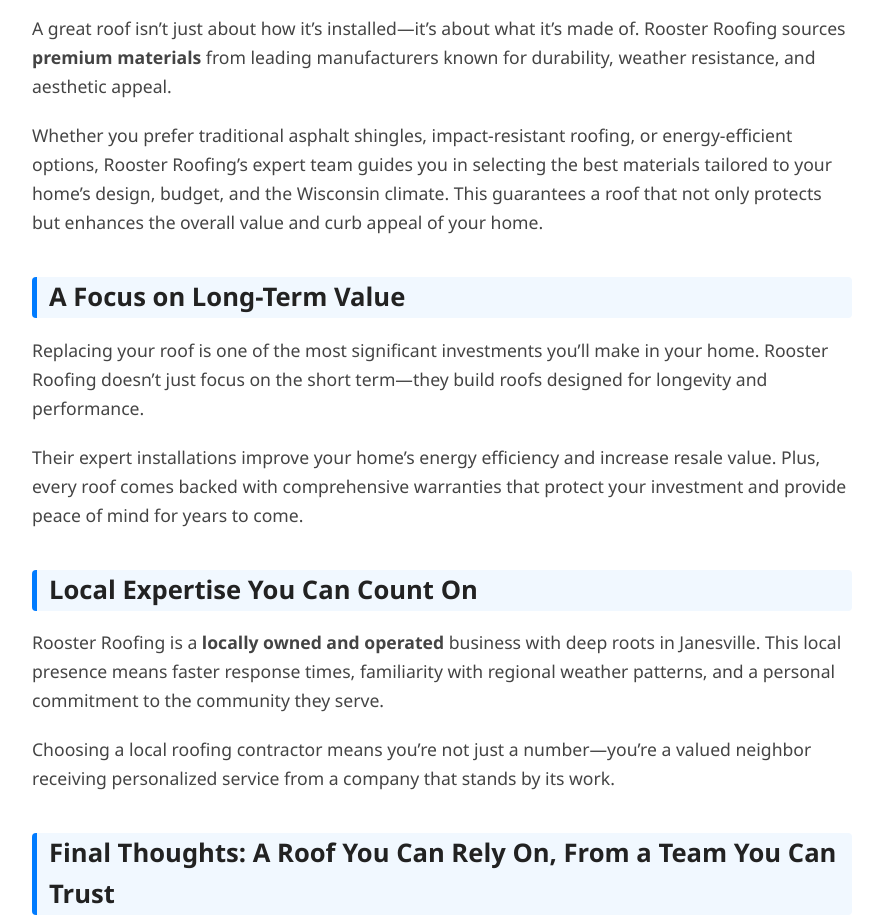
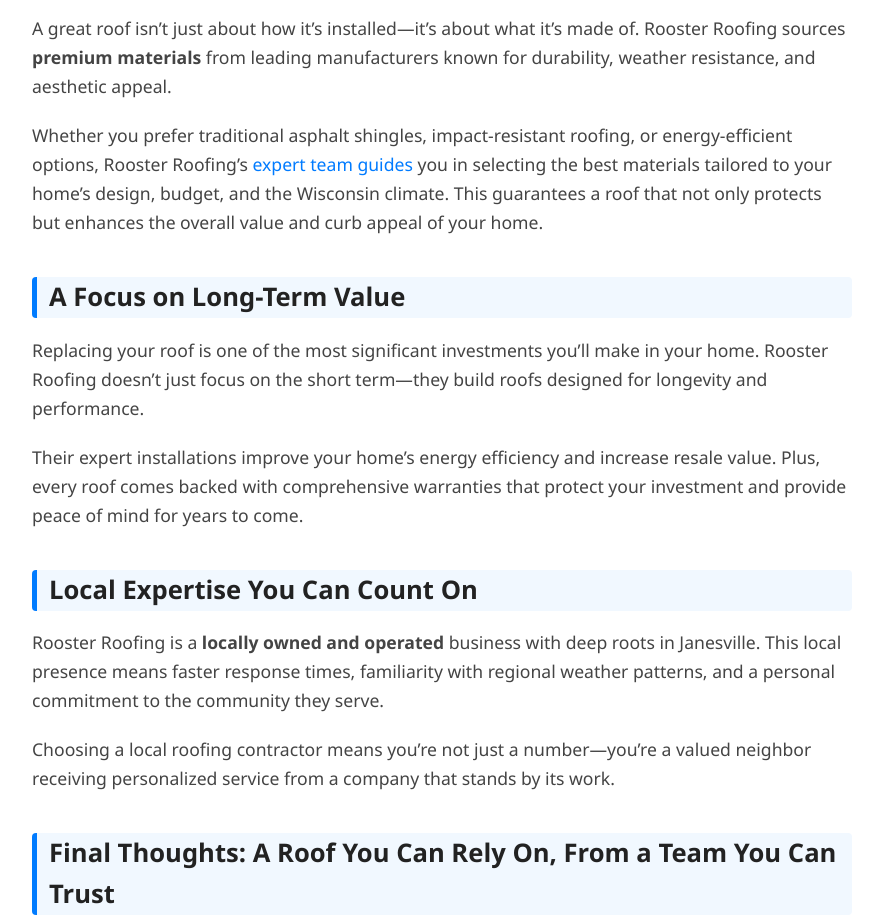
Before and after one commit to carbonnen096/roofing-contractor-render, a plain HTML site: page index.html in a window 1280 px wide. Shown: the part 1700-2618 px from the top of the page, without its empty margins (198-1075 px from the left). Drawn offline with Linux system fonts and the light colour scheme.

Commit message:
Update index.html

```diff
--- a/index.html
+++ b/index.html
@@ -160,7 +160,7 @@
       A great roof isn’t just about how it’s installed—it’s about what it’s made of. Rooster Roofing sources <strong>premium materials</strong> from leading manufacturers known for durability, weather resistance, and aesthetic appeal.
     </p>
     <p>
-      Whether you prefer traditional asphalt shingles, impact-resistant roofing, or energy-efficient options, Rooster Roofing’s expert team guides you in selecting the best materials tailored to your home’s design, budget, and the Wisconsin climate. This guarantees a roof that not only protects but enhances the overall value and curb appeal of your home.
+      Whether you prefer traditional asphalt shingles, impact-resistant roofing, or energy-efficient options, Rooster Roofing’s <a href="https://rooster-roofing.com/">expert team guides</a> you in selecting the best materials tailored to your home’s design, budget, and the Wisconsin climate. This guarantees a roof that not only protects but enhances the overall value and curb appeal of your home.
     </p>
 
     <h2>A Focus on Long-Term Value</h2>
```
